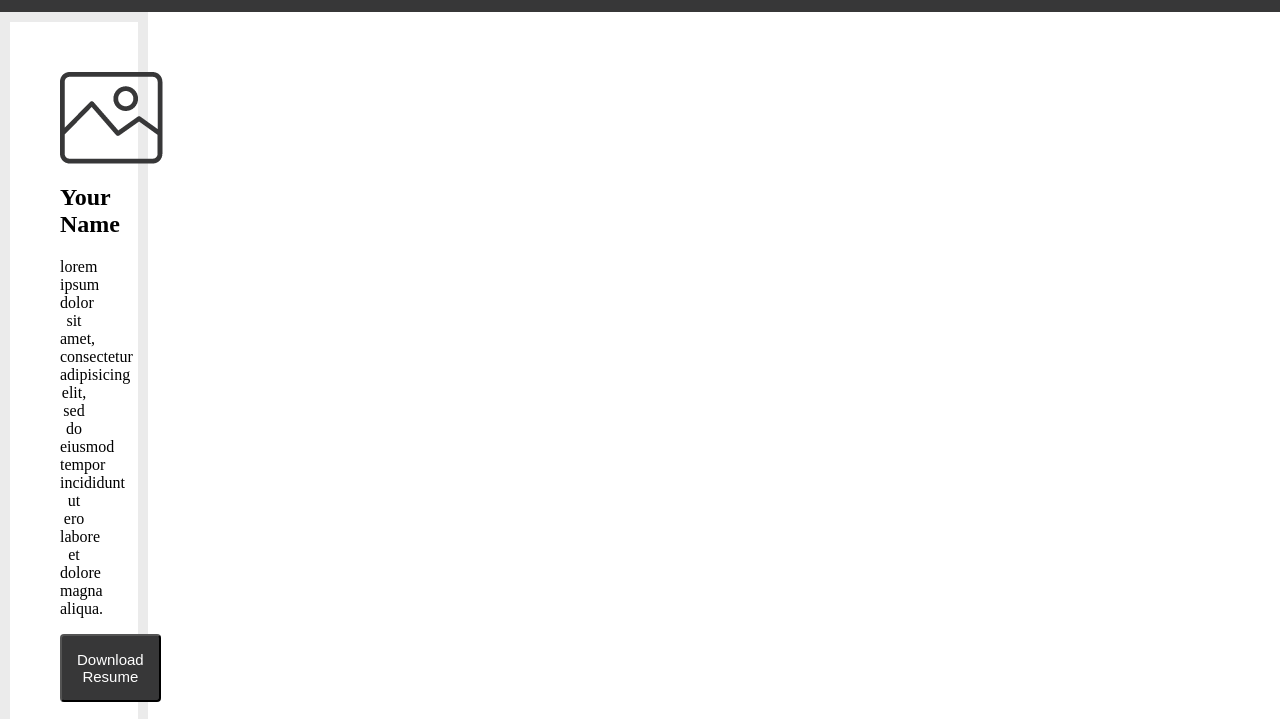
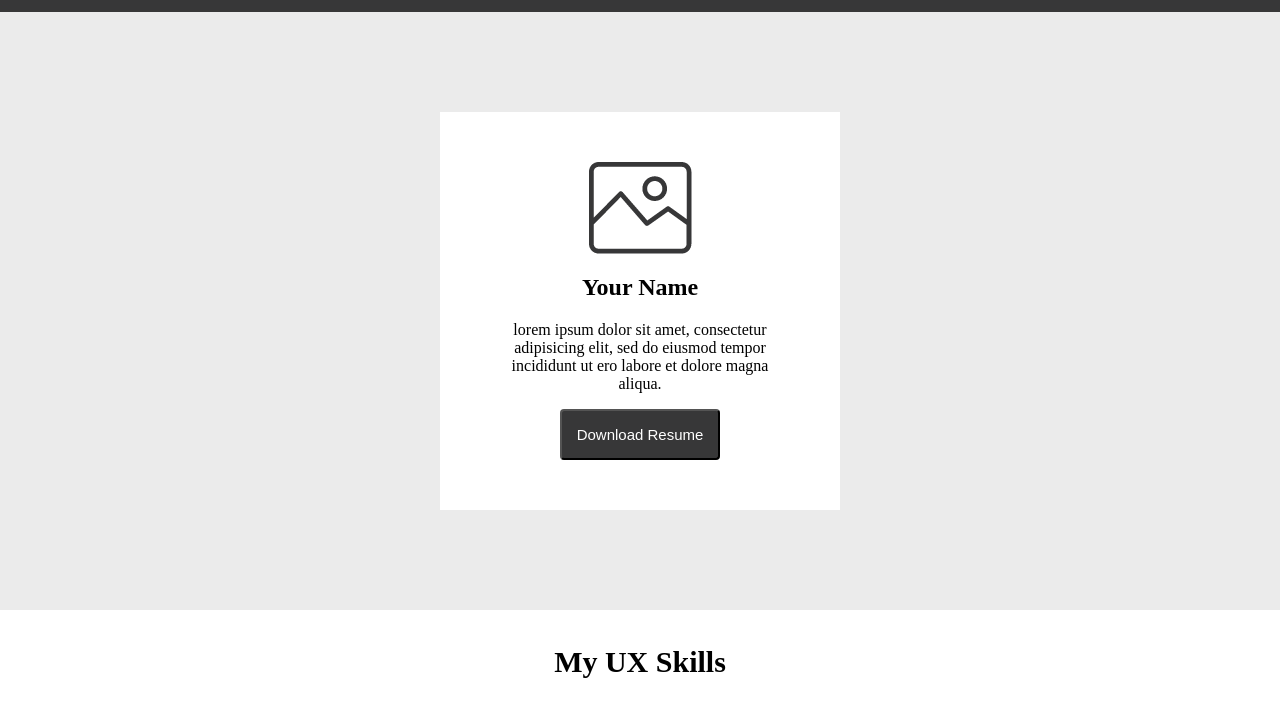
Before and after one commit to murphyp987/Portfolio, a plain HTML site: page Unit_18_HW_Template/index.html in a window 1280 px wide. Shown: the part 81-800 px from the top of the page. Drawn offline with Linux system fonts and the light colour scheme.

Commit message:
Update style.css

```diff
--- a/Unit_18_HW_Template/css/style.css
+++ b/Unit_18_HW_Template/css/style.css
@@ -18,8 +18,7 @@ header p {
 }
 .heroImg {
   background-color: #EBEBEB;
-  padding: 10px;
-width: 10%;
+  padding: 100px 15px;
 }
 .content {
   max-width: 300px;
@@ -97,7 +96,7 @@ footer li {
   grid-area: img3;
 }
 .img1, .img2, .img3, .content1, .content2, .content3 {
-  padding: 65px;
+  padding: 75px;
 }
 .content1 {
   grid-area: content1;
```
